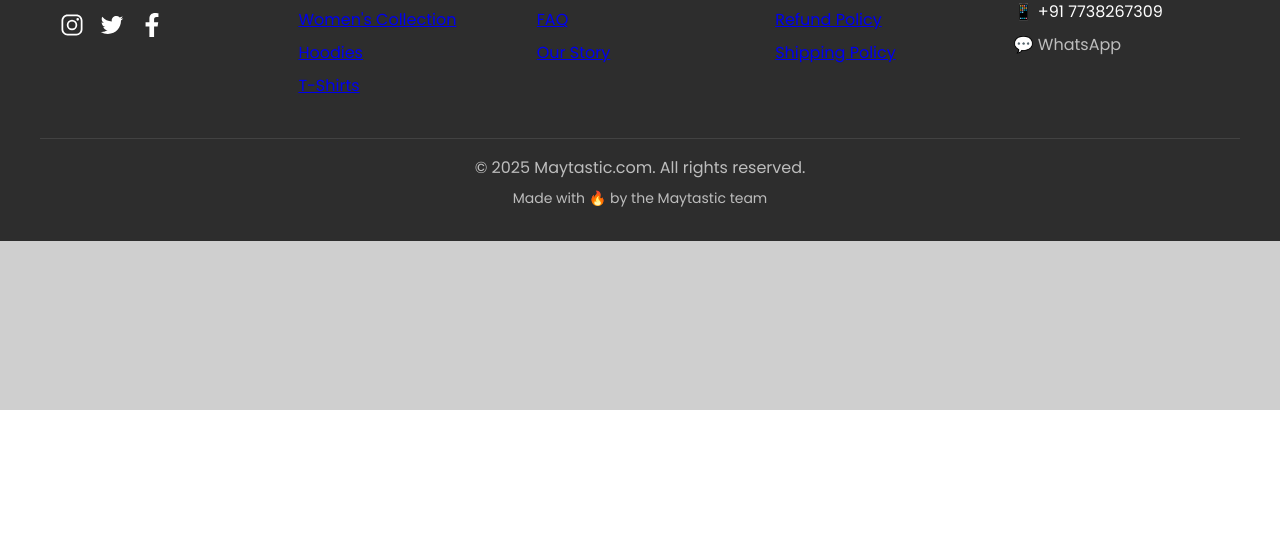
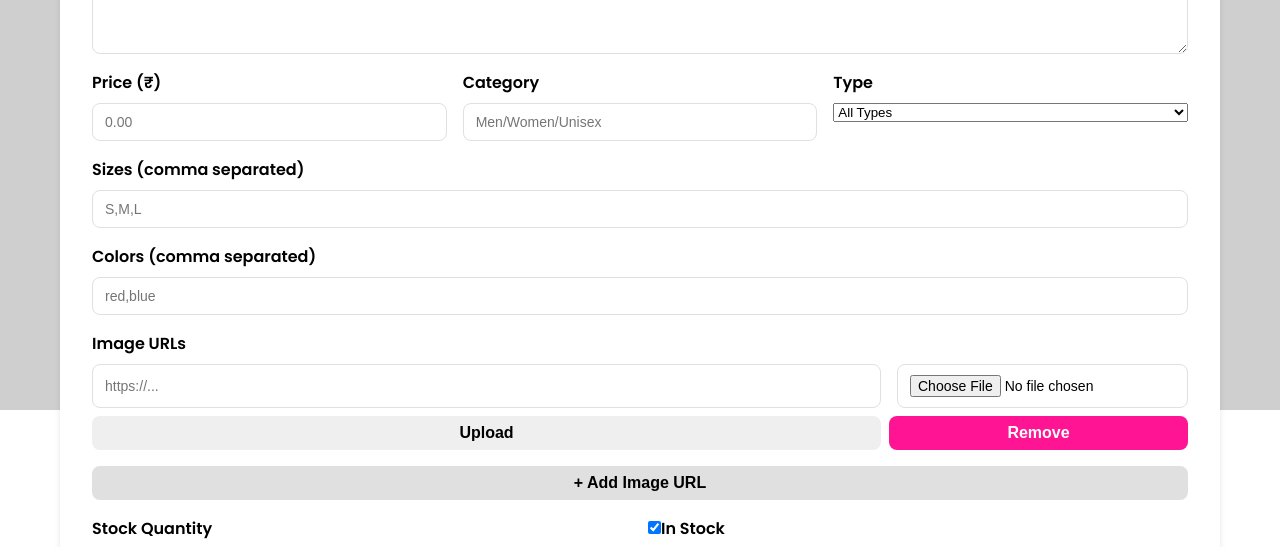
Before and after one commit to ScorpionSailor/client, a React (Create React App) app: page /admin/products/new in a window 1280 px wide. Shown: the part 390-937 px from the top of the page. Before the commit the page ends 800 px from the top, so only its background shows below. Built offline with nearby package versions, Linux system fonts and the light colour scheme; no server answers; the HTML template or start-up script is replaced by a standard one.

Commit message:
changes to type input in add product (adminpage) and shop (user page)

```diff
--- a/src/pages/AddProduct.js
+++ b/src/pages/AddProduct.js
@@ -27,7 +27,7 @@
   const [imageUrls, setImageUrls] = useState(['']);
   const [imageFiles, setImageFiles] = useState([null]);
 
-  if (!isAdmin()) {
+  if (!isAdmin) {
     return (
       <div className="container" style={{ padding: '3rem 0' }}>
         <p>Access denied</p>
@@ -80,14 +80,14 @@
     if (!file) return toast.error('Choose a file first');
 
     try {
-      toast.loading('Uploading image...');
+      const toastId = toast.loading('Uploading image...');
       const url = await uploadToCloudinary(file);
       setImageUrls((prev) => {
         const next = [...prev];
         next[index] = url;
         return next;
       });
-      toast.dismiss();
+      toast.dismiss(toastId);
       toast.success('Image uploaded');
     } catch (err) {
       toast.dismiss();
@@ -107,7 +107,7 @@
       name: form.name,
       description: form.description,
       price: Number(form.price),
-      category: form.category.toLowerCase(),
+      category: form.category?.toLowerCase() || '',
       type: form.type,
       sizes: parseList(form.sizes).map((size) => ({ size })),
       colors: parseList(form.colors).map((name) => ({ name })),
@@ -155,7 +155,18 @@
             </div>
             <div className="form-row">
               <label>Type</label>
-              <input name="type" value={form.type} onChange={handleChange} placeholder="e.g., T-Shirt" />
+              <select name="type" value={form.type} onChange={handleChange}>
+                <option value="all">All Types</option>
+                <option value="Oversized-T-Shirts">Oversized T-Shirts</option>
+                <option value="hoodies">Hoodies</option>
+                <option value="oversized">Oversized</option>
+                <option value="crop-tops">Crop Tops</option>
+                <option value="tank-tops">Tanks-tops</option>
+                <option value="sweatshirts">sweatshirts</option>
+                <option value="track-pants">Track pants</option>
+                <option value="denim-jacket">Denim jacket</option>
+                <option value="tote-bag">tote bag</option>
+              </select>
             </div>
           </div>
           <div className="form-row">
--- a/src/pages/Shop.js
+++ b/src/pages/Shop.js
@@ -16,7 +16,13 @@
 
   useEffect(() => {
     fetchProducts();
-  }, [filters, sortBy]);
+  }, [JSON.stringify(filters), sortBy]);
+
+  useEffect(() => {
+    const delay = setTimeout(() => fetchProducts(), 500);
+    return () => clearTimeout(delay);
+  }, [JSON.stringify(filters), sortBy]);
+
 
   const fetchProducts = async () => {
     try {
@@ -65,11 +71,15 @@
             <h3>Type</h3>
             <select name="type" value={filters.type} onChange={handleFilterChange}>
               <option value="all">All Types</option>
-              <option value="tshirt">T-Shirts</option>
-              <option value="hoodie">Hoodies</option>
+              <option value="Oversized-T-Shirts">Oversized T-Shirts</option>
+              <option value="hoodies">Hoodies</option>
               <option value="oversized">Oversized</option>
-              <option value="crop-top">Crop Tops</option>
-              <option value="tank">Tanks</option>
+              <option value="crop-tops">Crop Tops</option>
+              <option value="tank-tops">Tanks-tops</option>
+              <option value="sweatshirts">sweatshirts</option>
+              <option value="Track-pants">Track pants</option>
+              <option value="Denim-jacket">Denim jacket</option>
+              <option value="tote-bag">tote bag</option>
             </select>
           </div>
 
```
